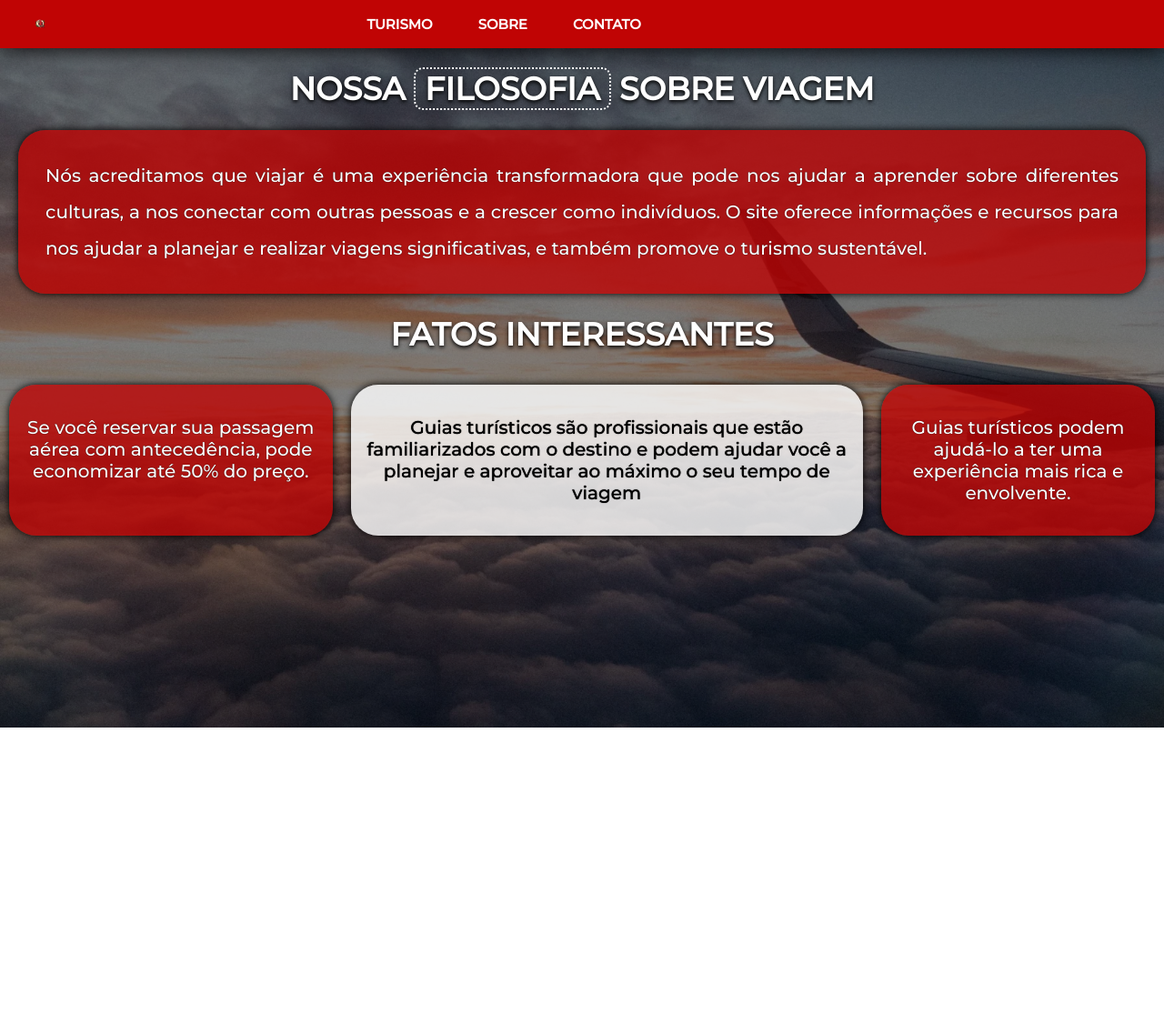
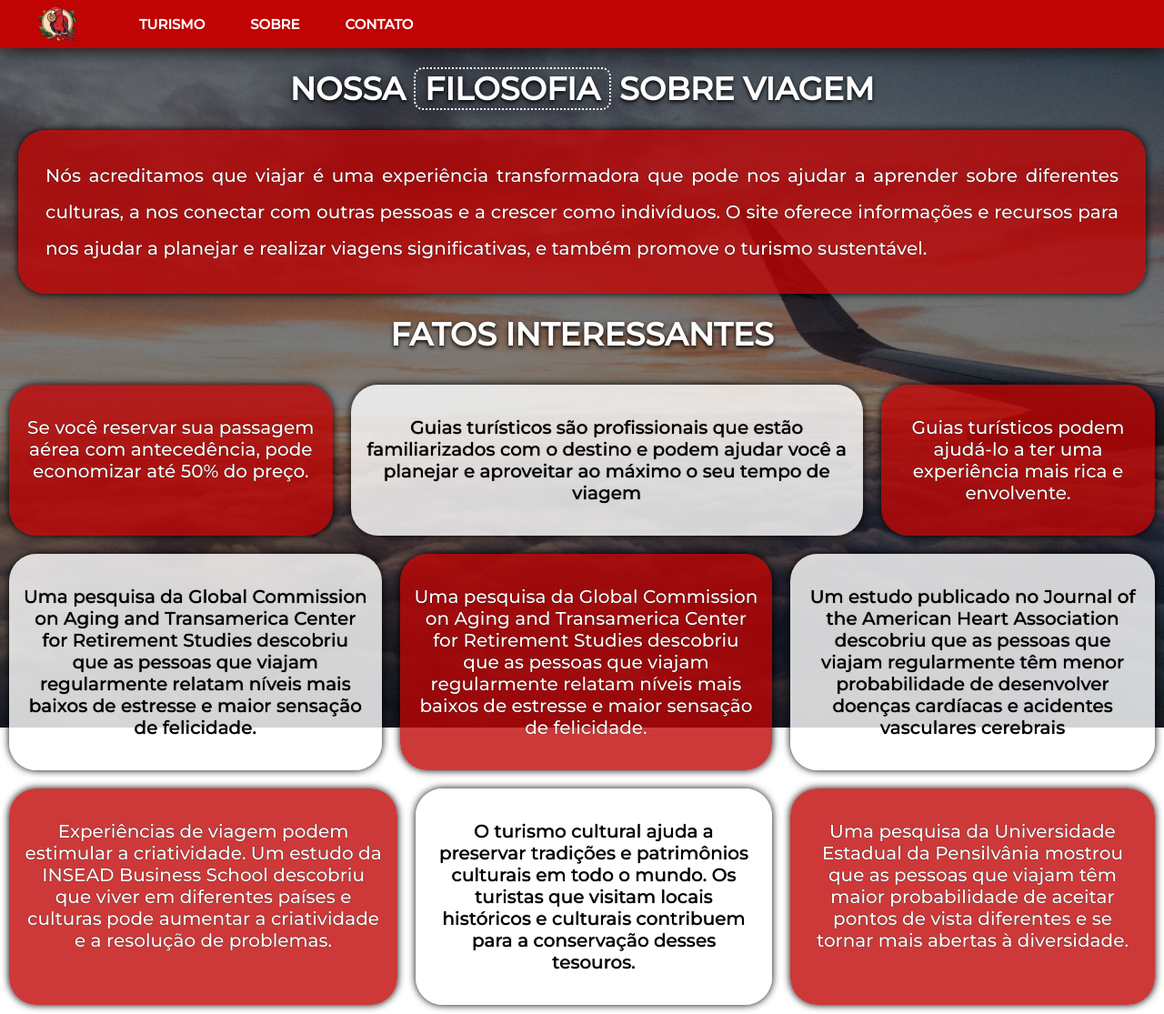
Before and after one commit to AlissoNNunes1/site-turismo, a plain HTML site: page sobre.html in a window 1280 px wide. Shown: the whole page at 91% size. Before the commit the page ends 800 px from the top, so only its background shows below. Drawn offline with Linux system fonts and the light colour scheme.

Commit message:
Update sobre.html

```diff
--- a/sobre.html
+++ b/sobre.html
@@ -11,10 +11,8 @@
     <div class="background"> <!-- Imagem do Fundo-->
         <div class="opacity-back"> <!--Opacidade da Imagem do Fundo-->
             <nav class="navbar"> <!-- Navbar-->
-                <div class="navbar-right"> <!-- Logo no canto superior esquerdo-->
-                    <img src="imagens/header-image.png" alt="logo" class="logo">
-                </div>
-                <ul class="navbar-left"> <!--Links do nav-->
+                    <img src="imagens/header-image.png" alt="logo" class="logo"> <!-- Logo no canto superior esquerdo-->
+                    <ul class="navbar-left"> <!--Links do nav-->
                     <li><a href="#">Turismo</a></li>
                     <li><a href="#">Sobre</a></li>
                     <li><a href="#">Contato</a></li>
@@ -29,7 +27,16 @@
                     <div class="txt-2"><p>Guias turísticos são profissionais que estão familiarizados com o destino e podem ajudar você a planejar e aproveitar ao máximo o seu tempo de viagem</p></div>
                     <div class="txt-3"><p>Guias turísticos podem ajudá-lo a ter uma experiência mais rica e envolvente.</p></div>
                 </div>
-
+                <div class="descricao-2"> <!--Segunda descrição-->
+                    <div class="txt-2"><p>Uma pesquisa da Global Commission on Aging and Transamerica Center for Retirement Studies descobriu que as pessoas que viajam regularmente relatam níveis mais baixos de estresse e maior sensação de felicidade.</p></div>
+                    <div class="txt-1"><p>Uma pesquisa da Global Commission on Aging and Transamerica Center for Retirement Studies descobriu que as pessoas que viajam regularmente relatam níveis mais baixos de estresse e maior sensação de felicidade.</p></div>
+                    <div class="txt-2"><p>Um estudo publicado no Journal of the American Heart Association descobriu que as pessoas que viajam regularmente têm menor probabilidade de desenvolver doenças cardíacas e acidentes vasculares cerebrais</p></div>
+                </div>
+                <div class="descricao-2"> <!--Segunda descrição-->
+                    <div class="txt-1"><p>Experiências de viagem podem estimular a criatividade. Um estudo da INSEAD Business School descobriu que viver em diferentes países e culturas pode aumentar a criatividade e a resolução de problemas.</p></div>
+                    <div class="txt-2"><p> O turismo cultural ajuda a preservar tradições e patrimônios culturais em todo o mundo. Os turistas que visitam locais históricos e culturais contribuem para a conservação desses tesouros.</p></div>
+                    <div class="txt-3"><p>Uma pesquisa da Universidade Estadual da Pensilvânia mostrou que as pessoas que viajam têm maior probabilidade de aceitar pontos de vista diferentes e se tornar mais abertas à diversidade.</p></div>
+                </div>
             </div>
 
         </div>
```
